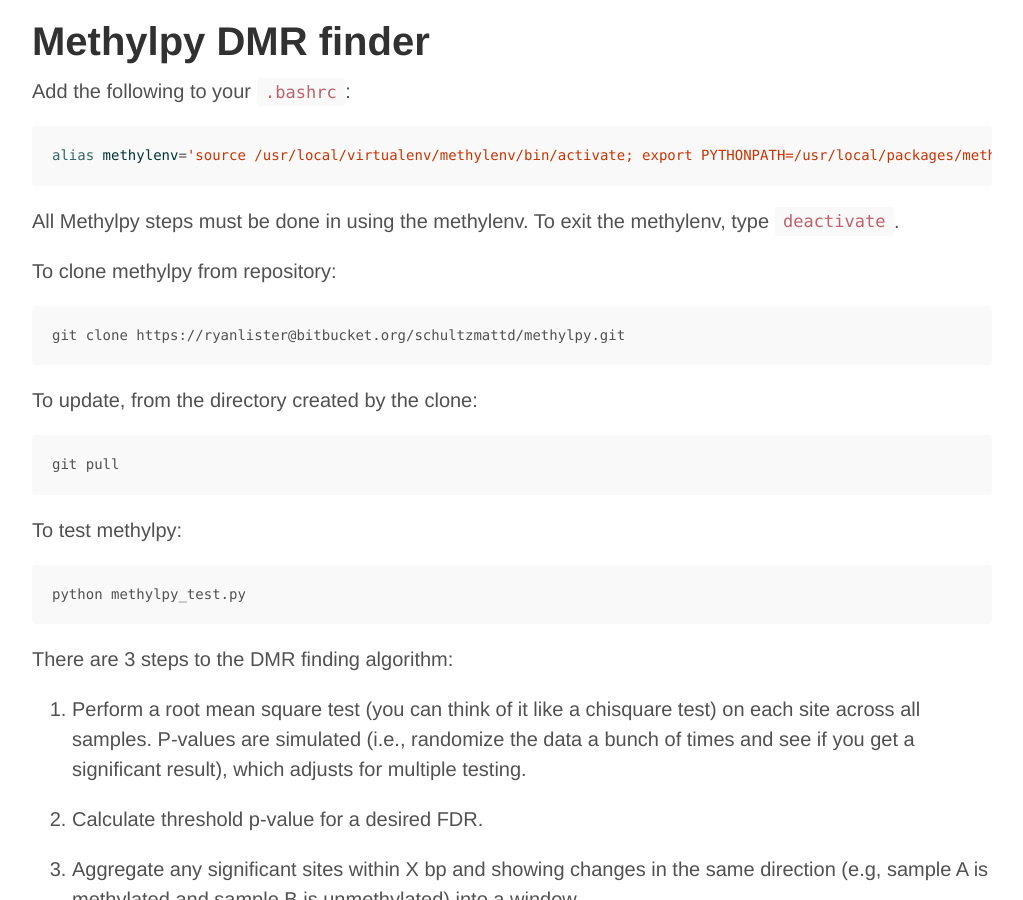
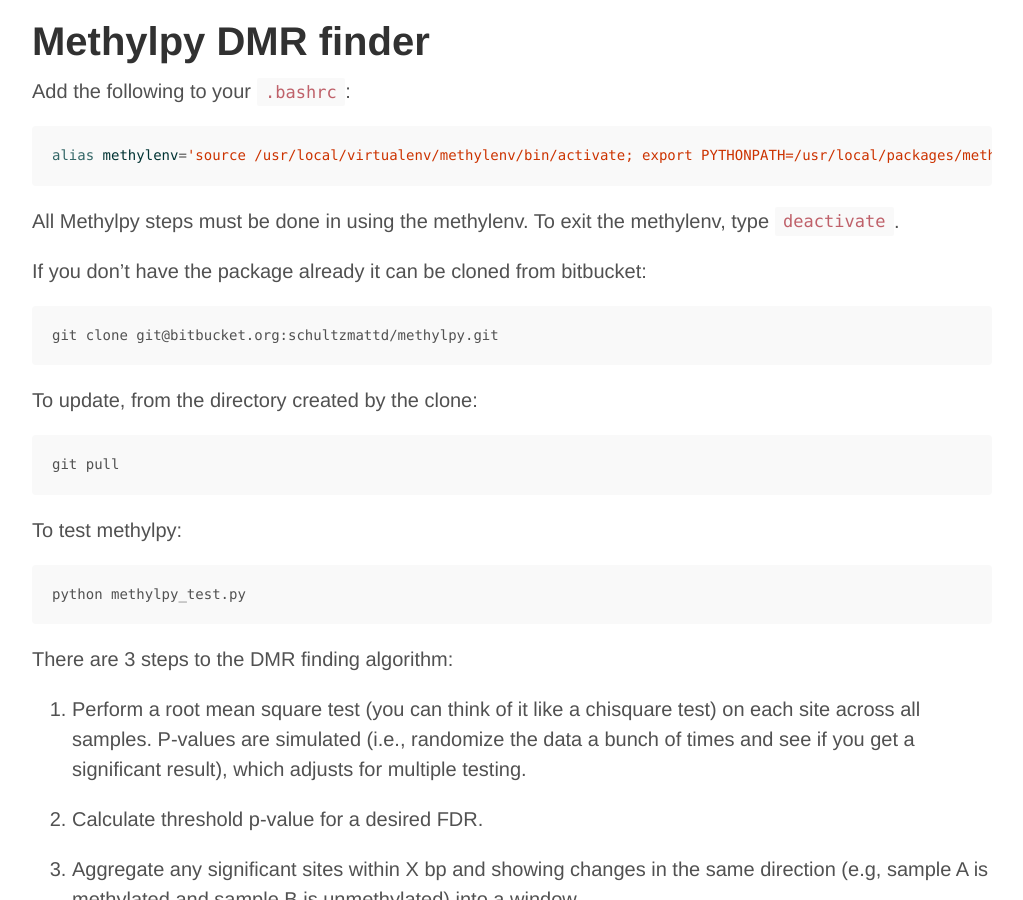
Before and after one commit to timoast/timoast.github.io, a Jekyll site: the page built from _posts/2014-10-29-MethyC-Analysis.md, in a window 1280 px wide and 900 px high, scrolled down 2619 px. Shown: the whole window, without its empty margins (128-1151 px from the left). Built offline with Jekyll 4.4.1, drawn with Linux system fonts in a browser that asks for light colours; Markdown is read by kramdown in place of the engine named in the settings.

Commit message:
Update methylc-seq analysis notes

````diff
--- a/_posts/2014-10-29-MethyC-Analysis.md
+++ b/_posts/2014-10-29-MethyC-Analysis.md
@@ -112,10 +112,10 @@ alias methylenv='source /usr/local/virtualenv/methylenv/bin/activate; export PYT
 
 All Methylpy steps must be done in using the methylenv. To exit the methylenv, type `deactivate`.
 
-To clone methylpy from repository:
+If you don't have the package already it can be cloned from bitbucket:
 
 ```bash
-git clone https://ryanlister@bitbucket.org/schultzmattd/methylpy.git
+git clone git@bitbucket.org:schultzmattd/methylpy.git
 ```
 
 To update, from the directory created by the clone:
````
Also changed, not shown: 3 other files.
